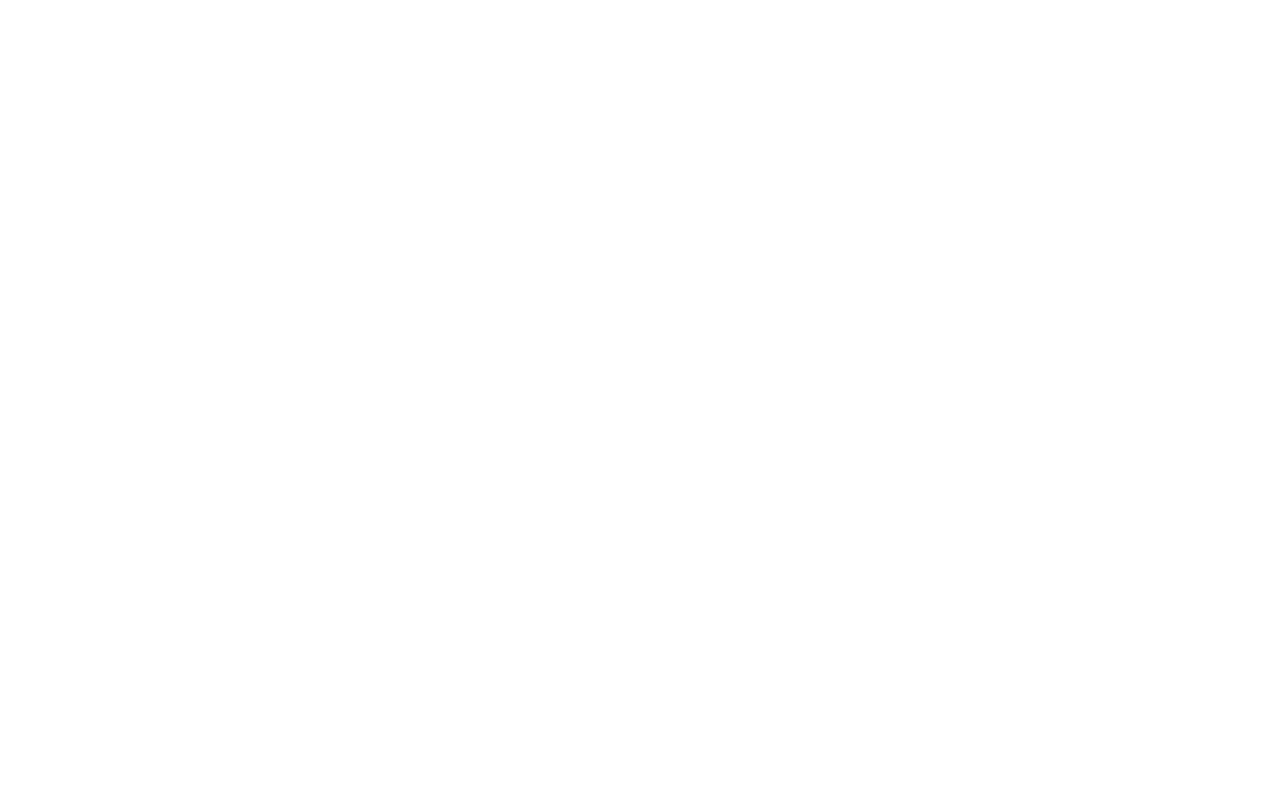
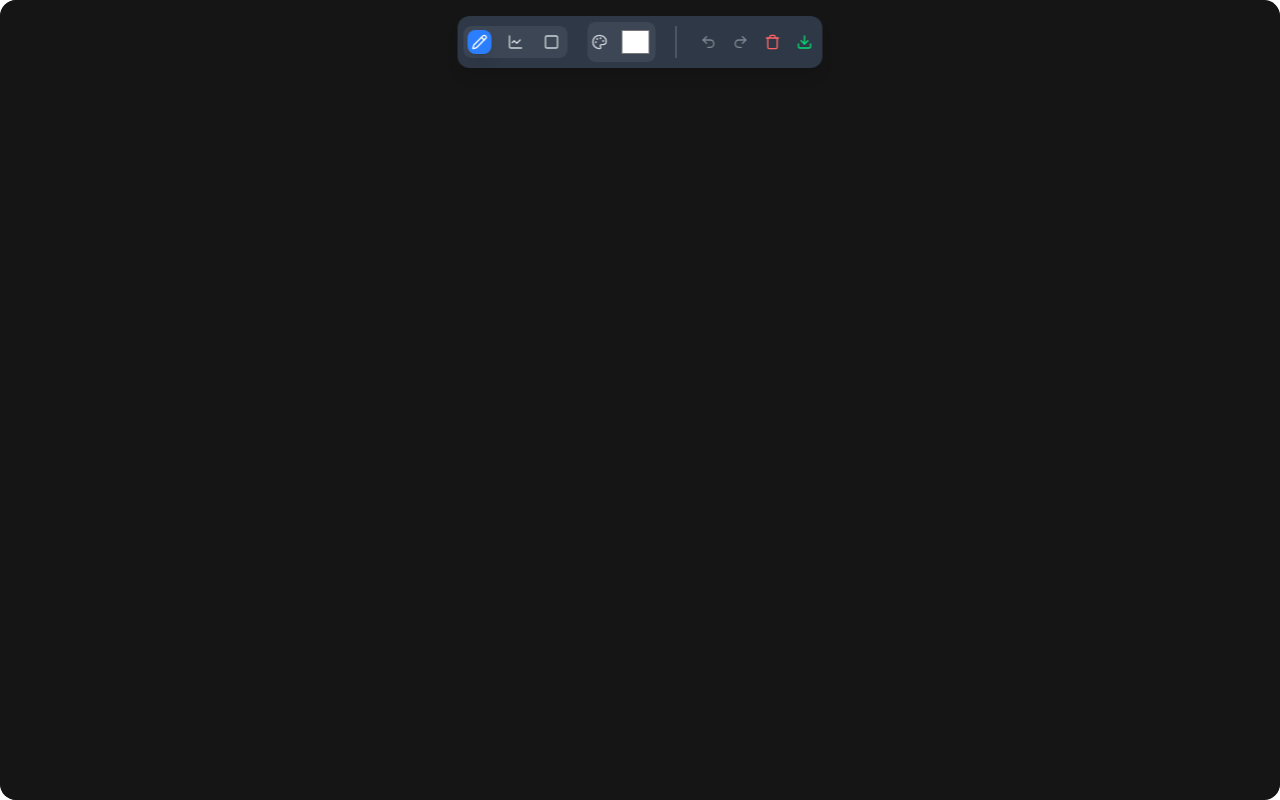
Before and after one commit to ekas-7/sage-zingguru, a React (Vite) app in the folder Frontend/: page /whiteboard in a window 1280 px wide. Before the commit this address had no page. Built offline with nearby package versions, Linux system fonts and the light colour scheme.

Commit message:
White Board added

```diff
--- a/Frontend/package.json
+++ b/Frontend/package.json
@@ -32,6 +32,7 @@
     "react-router-dom": "^7.1.5",
     "recharts": "^2.15.1",
     "remixicon": "^4.6.0",
+    "roughjs": "^4.6.6",
     "tailwindcss": "^4.0.4"
   },
   "devDependencies": {
--- a/Frontend/src/App.jsx
+++ b/Frontend/src/App.jsx
@@ -3,6 +3,7 @@
 import { Provider } from 'react-redux';
 import { store } from './store/store';
 import CareerPathApp from './components/Question/CareerPath.jsx';
+import Whiteboard from './components/Excal/WhiteBoard.jsx';
 import './index.css';
 
 import { useAuth0 } from "@auth0/auth0-react";
@@ -19,6 +20,7 @@
           <Route path="/dashboard" element={isAuthenticated ? <Dashboard /> : <Navigate to="/" />} />
           <Route path="/store" element={<h1>Store</h1>} />
           <Route path="/career" element={<CareerPathApp />} />
+          <Route path="/whiteboard" element={<Whiteboard />} />
 
         </Routes>
       </Provider>
--- a/Frontend/src/components/Dashboard/Header.jsx
+++ b/Frontend/src/components/Dashboard/Header.jsx
@@ -26,6 +26,7 @@
     { id: "career-path", icon: Briefcase, label: "Career Path" },
     { id: "video-summarizer", icon: PlaySquare, label: "Video Summarizer" },
     { id: "studio", icon: KeyboardMusic, label: "Studio" },
+    // { id: "whiteboard", icon: Pencil , label: "whiteboard" },
   ];
 
   const handleNavItemClick = (id) => {
--- /dev/null
+++ b/Frontend/src/components/Excal/Canvas.jsx
@@ -0,0 +1,152 @@
+
+import React, { useEffect, useLayoutEffect, useState } from "react";
+import rough from "roughjs";
+
+const generator = rough.generator();
+
+const Canvas = ({ canvasRef, ctx, color, setElements, elements, tool }) => {
+  const [isDrawing, setIsDrawing] = useState(false);
+
+  useEffect(() => {
+    const canvas = canvasRef.current;
+    if (!canvas) return;
+
+    const updateCanvasSize = () => {
+      canvas.height = window.innerHeight * 2;
+      canvas.width = window.innerWidth * 2;
+      canvas.style.width = `${window.innerWidth}px`;
+      canvas.style.height = `${window.innerHeight}px`;
+
+      const context = canvas.getContext("2d");
+      if (!context) return;
+
+      context.strokeStyle = color;
+      context.lineWidth = 5;
+      context.lineCap = "round";
+      context.scale(2, 2);
+      ctx.current = context;
+    };
+
+    updateCanvasSize();
+    window.addEventListener("resize", updateCanvasSize);
+
+    return () => {
+      window.removeEventListener("resize", updateCanvasSize);
+    };
+  }, []);
+
+  useEffect(() => {
+    if (ctx.current) {
+      ctx.current.strokeStyle = color;
+    }
+  }, [color]);
+
+  const handleMouseDown = (e) => {
+    const { offsetX, offsetY } = e.nativeEvent;
+
+    if (tool === "pencil") {
+      setElements((prevElements) => [
+        ...prevElements,
+        {
+          offsetX,
+          offsetY,
+          path: [{ x: offsetX, y: offsetY }],
+          stroke: color,
+          element: tool,
+        },
+      ]);
+    } else {
+      setElements((prevElements) => [
+        ...prevElements,
+        { offsetX, offsetY, stroke: color, element: tool },
+      ]);
+    }
+
+    setIsDrawing(true);
+  };
+
+  useLayoutEffect(() => {
+    if (!canvasRef.current) return;
+
+    const roughCanvas = rough.canvas(canvasRef.current);
+
+    if (elements.length > 0 && ctx.current) {
+      ctx.current.clearRect(0, 0, canvasRef.current.width, canvasRef.current.height);
+    }
+
+    elements.forEach((ele) => {
+      if (ele.element === "rect" && typeof ele.width === "number" && typeof ele.height === "number") {
+        roughCanvas.draw(
+          generator.rectangle(ele.offsetX, ele.offsetY, ele.width, ele.height, {
+            stroke: ele.stroke,
+            roughness: 0,
+            strokeWidth: 5,
+          })
+        );
+      } else if (ele.element === "line" && typeof ele.width === "number" && typeof ele.height === "number") {
+        roughCanvas.draw(
+          generator.line(ele.offsetX, ele.offsetY, ele.width, ele.height, {
+            stroke: ele.stroke,
+            roughness: 0,
+            strokeWidth: 5,
+          })
+        );
+      } else if (ele.element === "pencil" && ele.path) {
+        const pathPoints = ele.path.map(point => [point.x, point.y]);
+        roughCanvas.linearPath(pathPoints, {
+          stroke: ele.stroke,
+          roughness: 0,
+          strokeWidth: 5,
+        });
+      }
+    });
+  }, [elements]);
+
+  const handleMouseMove = (e) => {
+    if (!isDrawing) return;
+
+    const { offsetX, offsetY } = e.nativeEvent;
+
+    if (tool === "rect" || tool === "line") {
+      setElements((prevElements) =>
+        prevElements.map((ele, index) =>
+          index === elements.length - 1
+            ? {
+                offsetX: ele.offsetX,
+                offsetY: ele.offsetY,
+                width: offsetX - ele.offsetX,
+                height: offsetY - ele.offsetY,
+                stroke: ele.stroke,
+                element: ele.element,
+              }
+            : ele
+        )
+      );
+    } else if (tool === "pencil") {
+      setElements((prevElements) =>
+        prevElements.map((ele, index) =>
+          index === elements.length - 1 && ele.path
+            ? { ...ele, path: [...ele.path, { x: offsetX, y: offsetY }] }
+            : ele
+        )
+      );
+    }
+  };
+
+  const handleMouseUp = () => {
+    setIsDrawing(false);
+  };
+
+  return (
+    <div
+      className="w-full h-full rounded-2xl overflow-hidden"
+      onMouseDown={handleMouseDown}
+      onMouseMove={handleMouseMove}
+      onMouseUp={handleMouseUp}
+    >
+      <canvas ref={canvasRef} className="bg-[#151515] rounded-2xl" />
+    </div>
+  );
+};
+
+export default Canvas;
--- /dev/null
+++ b/Frontend/src/components/Excal/WhiteBoard.jsx
@@ -0,0 +1,150 @@
+"use client";
+
+import React, { useRef, useState } from "react";
+import Canvas from "./Canvas";
+import {
+  Pencil,
+  LineChart,
+  Square,
+  Palette,
+  Undo2,
+  Redo2,
+  Trash,
+  Download
+} from "lucide-react";
+
+const Whiteboard = () => {
+  const canvasRef = useRef(null);
+  const ctx = useRef(null);
+  const [color, setColor] = useState("#ffffff");
+  const [elements, setElements] = useState([]);
+  const [history, setHistory] = useState([]);
+  const [tool, setTool] = useState("pencil");
+
+  const clearCanvas = () => {
+    if (canvasRef.current) {
+      const canvas = canvasRef.current;
+      const context = canvas.getContext("2d");
+      if (context) {
+        context.fillStyle = "white";
+        context.fillRect(0, 0, canvas.width, canvas.height);
+        setElements([]);
+      }
+    }
+  };
+
+  const undo = () => {
+    setHistory((prevHistory) => [...prevHistory, elements[elements.length - 1]]);
+    setElements((prevElements) =>
+      prevElements.filter((_, index) => index !== elements.length - 1)
+    );
+  };
+
+  const redo = () => {
+    setElements((prevElements) => [...prevElements, history[history.length - 1]]);
+    setHistory((prevHistory) =>
+      prevHistory.filter((_, index) => index !== history.length - 1)
+    );
+  };
+
+  const saveCanvas = () => {
+    const canvas = canvasRef.current;
+    if (canvas) {
+      const image = canvas.toDataURL('image/png');
+      const link = document.createElement('a');
+      link.href = image;
+      link.download = 'whiteboard.png';
+      link.click();
+    }
+  };
+
+  const tools = [
+    { name: 'pencil', icon: Pencil },
+    { name: 'line', icon: LineChart },
+    { name: 'rect', icon: Square },
+  ];
+
+  return (
+    <div className="relative w-full max-h-full bg-[#151515] rounded-2xl overflow-hidden">
+      {/* Floating Navigation Bar */}
+      <div className="absolute top-4 left-1/2 transform -translate-x-1/2 z-10 w-auto">
+        <div className="bg-gray-700/80 backdrop-blur-sm p-1.5 rounded-xl shadow-lg">
+          <div className="flex items-center gap-5">
+            {/* Tools Group */}
+            <div className="flex items-center space-x-3 bg-gray-600/50 p-1 rounded-lg">
+              {tools.map(({ name, icon: Icon }) => (
+                <button
+                  key={name}
+                  onClick={() => setTool(name)}
+                  className={`p-1 rounded-lg transition-all ${
+                    tool === name
+                      ? 'bg-blue-500 text-white shadow-lg'
+                      : 'text-gray-300 hover:bg-gray-500/80'
+                  }`}
+                >
+                  <Icon size={16} />
+                </button>
+              ))}
+            </div>
+
+            {/* Color Picker */}
+            <div className="flex items-center space-x-3 bg-gray-600/50 p-1 rounded-lg">
+              <Palette size={16} className="text-gray-300" />
+              <input
+                type="color"
+                value={color}
+                onChange={(e) => setColor(e.target.value)}
+                className="w-8 h-8 rounded border-0 bg-transparent cursor-pointer"
+              />
+            </div>
+
+            {/* Divider */}
+            <div className="h-8 w-px bg-gray-500"></div>
+
+            {/* Actions Group */}
+            <div className="flex items-center space-x-2">
+              <button
+                onClick={undo}
+                disabled={elements.length === 0}
+                className="p-1 text-gray-300 hover:bg-gray-600/50 rounded-lg disabled:opacity-50 disabled:cursor-not-allowed transition-colors"
+              >
+                <Undo2 size={16} />
+              </button>
+              <button
+                onClick={redo}
+                disabled={history.length < 1}
+                className="p-1 text-gray-300 hover:bg-gray-600/50 rounded-lg disabled:opacity-50 disabled:cursor-not-allowed transition-colors"
+              >
+                <Redo2 size={16} />
+              </button>
+              <button
+                onClick={clearCanvas}
+                className="p-1 text-red-400 hover:bg-gray-600/50 rounded-lg transition-colors"
+              >
+                <Trash size={16} />
+              </button>
+              <button
+                onClick={saveCanvas}
+                className="p-1 text-green-400 hover:bg-gray-600/50 rounded-lg transition-colors"
+              >
+                <Download size={16} />
+              </button>
+            </div>
+          </div>
+        </div>
+      </div>
+
+      {/* Canvas */}
+      <Canvas
+        canvasRef={canvasRef}
+        ctx={ctx}
+        color={color}
+        setElements={setElements}
+        elements={elements}
+        tool={tool}
+      />
+    </div>
+  );
+};
+
+export default Whiteboard;
```
Also changed, not shown: Frontend/src/pages/Dashboard.jsx (+8 -2 lines), 1 other file (tests, documents, lock files or other folders).
